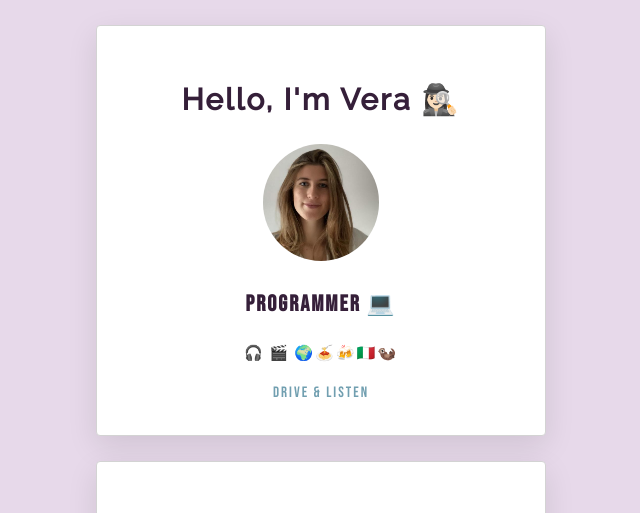
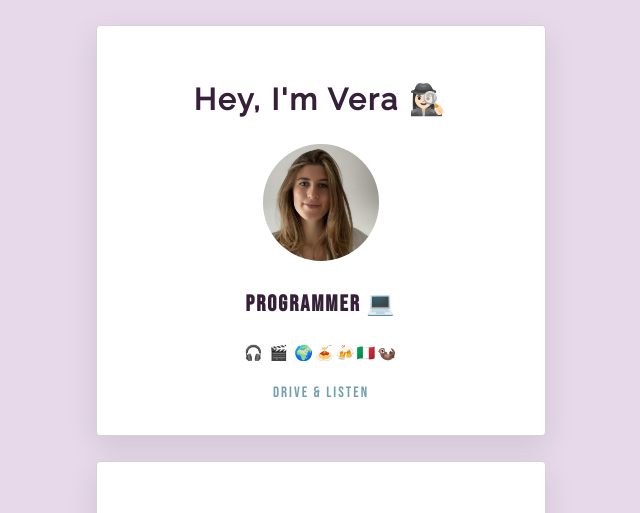
Before and after one commit to verameanti/gh-repo-view---web, a plain HTML site: page index.html in a window 1280 px wide. Shown: the top 513 px of the page, without its empty margins (319-959 px from the left). Drawn offline with Linux system fonts and the light colour scheme.

Commit message:
change in text

```diff
--- a/index.html
+++ b/index.html
@@ -12,7 +12,7 @@
 <body>
   <div class="container text-center">
     <div class="card">
-      <h1> Hello, I'm Vera 🕵🏻‍♀️</h1>
+      <h1> Hey, I'm Vera 🕵🏻‍♀️</h1>
       <img class="img-circle img-resize" src="images/img vera.jpeg" alt="My picture">
       <h2>Programmer 💻</h2>
       <p>  🎧 🎬 🌍🍝🍻🇮🇹🦦 </p>
--- a/style.css
+++ b/style.css
@@ -3,8 +3,6 @@
 
 body {
   background-color: #e7d9ea;
-  /*background: rgb(63,94,250);*/
-  /*background: radial-gradient(circle, rgba(63,94,251,1) 0%, rgba(252,70,107,1) 100%);*/
   font-family: 'Bebas Neue', cursive;
   color: #726a95;
   font-size: 15px ;
```
